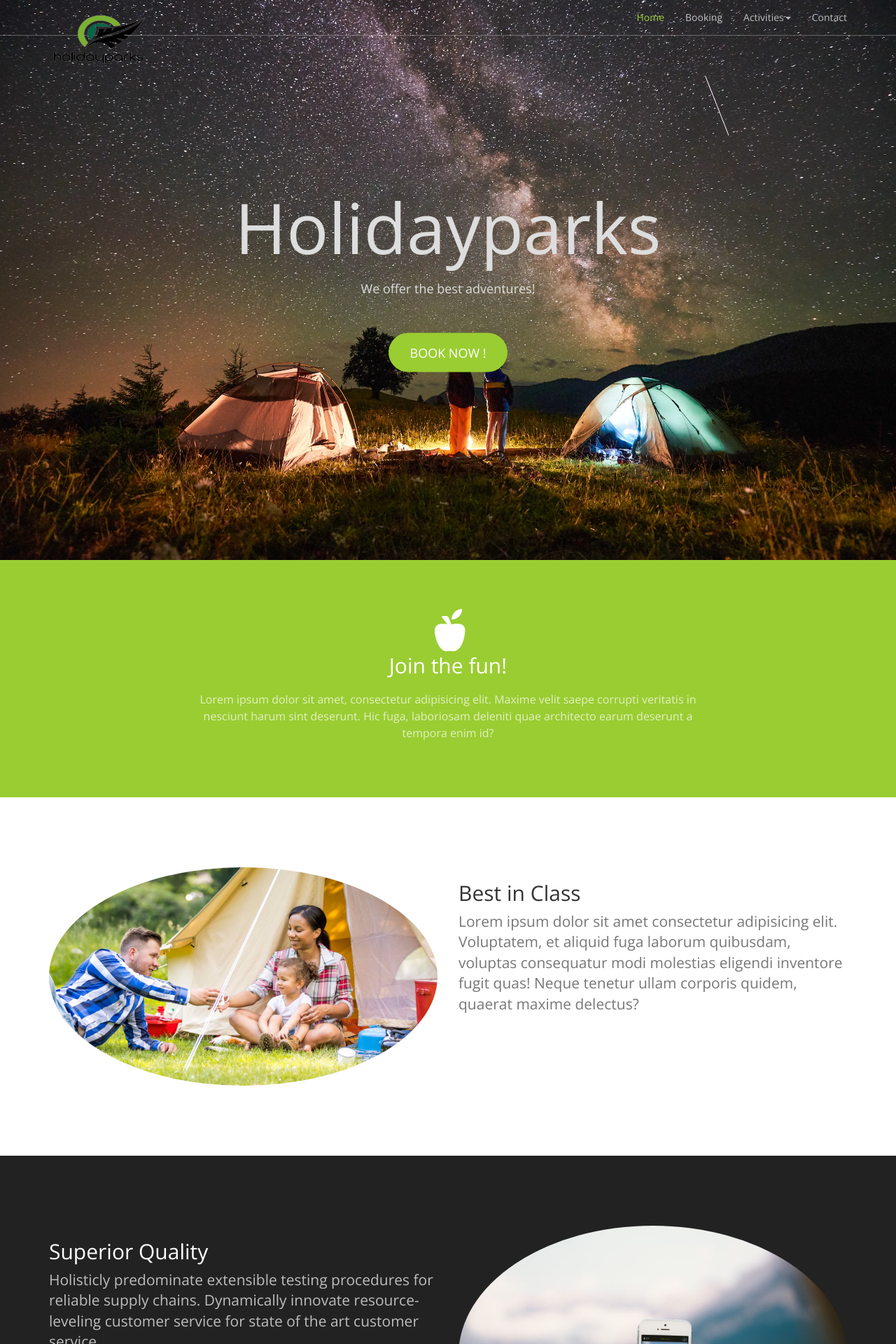
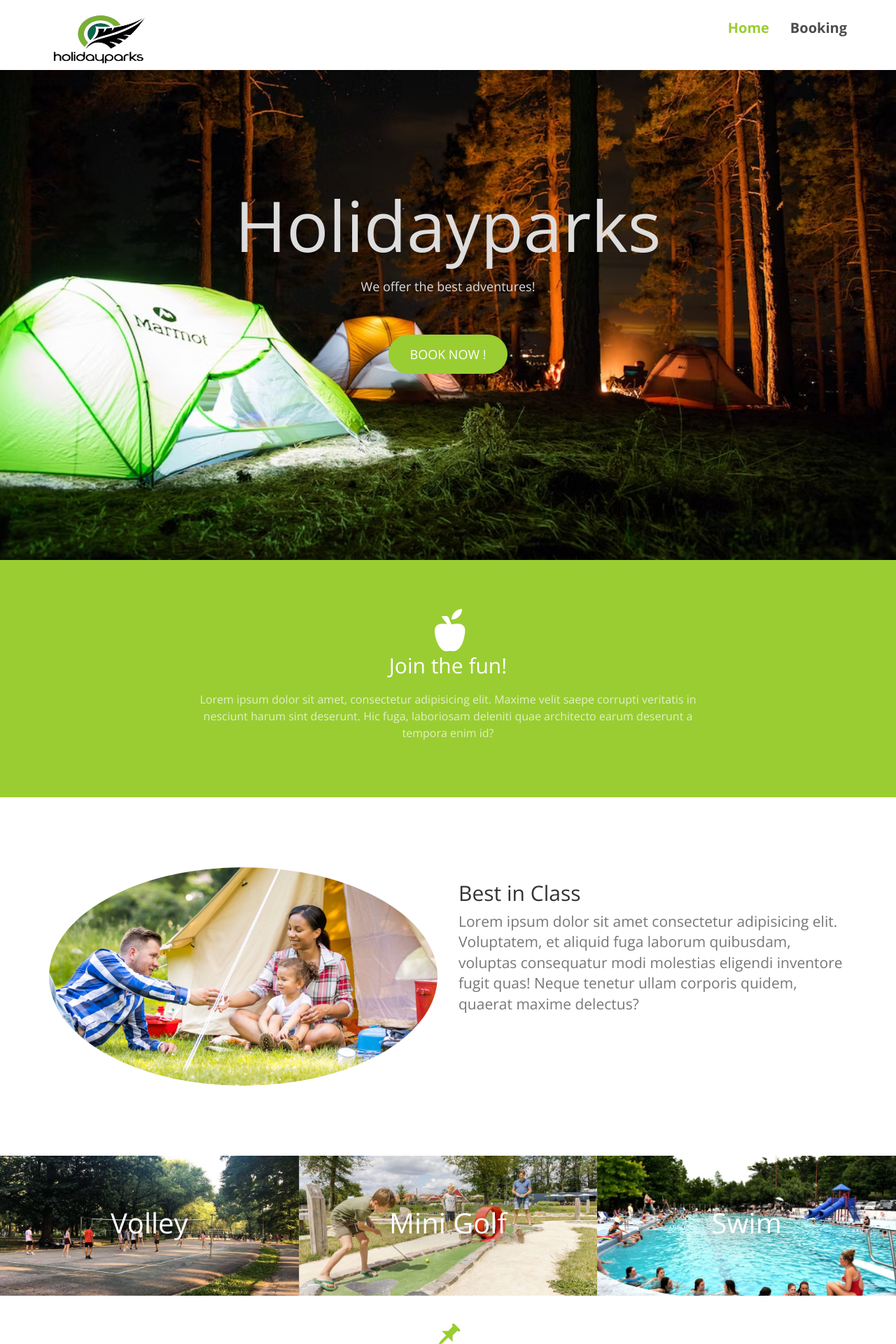
Before and after one commit to solsol1401/Web-Server-CS2, a PHP site: page / in a window 1280 px wide. Shown: the top 1920 px of the page at 70% size. Run offline with PHP 8.4, Linux system fonts and the light colour scheme.

Commit message:
November 2023 changes

```diff
--- a/css/custom.css
+++ b/css/custom.css
@@ -28,7 +28,7 @@ header {
     min-height: auto;
     text-align: center;
     color: #333;
-    background-image: url('../images/camp2.jpg');
+    background-image: url('../images/campbackground.jpg');
     background-position: center;
     -webkit-background-size: cover;
     -moz-background-size: cover;
@@ -52,7 +52,7 @@ header .header-content .header-content-inner h1 {
 }
 
 header .header-content .header-content-inner p {
-    margin-bottom: 50px;
+    margin-bottom: 55px;
     font-size: 16px;
     font-weight: 300;
     color: #ddd;
@@ -133,11 +133,6 @@ header .header-content .header-content-inner p {
     text-align: center;
 }
 
-.promo-item:hover {
-    background-size: 110%;
-    border: 10px solid rgba(255,255,255,0.3);
-    line-height: 160px;
-}
 
 .promo-item h3 {
     font-size: 40px;
@@ -146,7 +141,7 @@ header .header-content .header-content-inner p {
 }
 
 .item-1 {
-	background: url('../images/volleyball1.jpg');
+	background: url('../images/volleyball.jpg');
 	}
 
 .item-2 {
@@ -154,7 +149,7 @@ header .header-content .header-content-inner p {
 	}
 
 .item-3 {
-	background: url('../images/pool.jpg');
+	background: url('../images/swimpool.jpg');
 	}
 
 .item-1,
@@ -235,7 +230,11 @@ header .header-content .header-content-inner p {
 @media(min-width:768px) {
     .navbar-default {
         border-color: rgba(255,255,255,.3);
-        background-color: transparent;
+        background-color: white;
+
+        min-height: 100px;
+        margin-bottom: 20px;
+        border: 1pxx solid transparent;
     }
 
     .navbar-default .navbar-header .navbar-brand {
@@ -250,12 +249,13 @@ header .header-content .header-content-inner p {
 
     .navbar-default .nav > li>a,
     .navbar-default .nav>li>a:focus {
-        color: rgba(255,255,255,.7);
+        color: rgba(0, 0, 0, 0.7);
+
     }
 
     .navbar-default .nav > li>a:hover,
     .navbar-default .nav>li>a:focus:hover {
-        color: #fff;
+        color: yellowgreen;
     }
 
     .navbar-default.affix {
@@ -282,6 +282,13 @@ header .header-content .header-content-inner p {
     .navbar-default.affix .nav > li>a:hover,
     .navbar-default.affix .nav>li>a:focus:hover {
         color: yellowgreen;
+    }
+
+    .navbar-nav>li>a {
+        padding-top: 30px;
+        padding-bottom: 15px;
+        font-size: 20px;
+        font-weight: bold;
     }
 }
 
--- a/index.html
+++ b/index.html
@@ -39,20 +39,12 @@
                     <li class="active">
                         <a href="#">Home</a>
                     </li>
+
                     <li>
                         <a href="Booking/booking-beforelogin.html" target="_blank">Booking</a>
                     </li>
-					<li class="dropdown">
-						<a href="#" class="dropdown-toggle" data-toggle="dropdown" role="button" aria-haspopup="true" aria-expanded="false">Activities<span class="caret"></span></a>
-						<ul class="dropdown-menu" aria-labelledby="about-us">
-							<li><a href="#">Engage</a></li>
-							<li><a href="#">Pontificate</a></li>
-							<li><a href="#">Synergize</a></li>
-						</ul>
-					</li>
-                    <li>
-                        <a href="#">Contact</a>
-                    </li>
+
+
                 </ul>
 
             </div><!-- /.navbar-collapse -->
@@ -102,33 +94,18 @@
     </section>
 
 
-     <section class="content content-2">
-        <div class="container">
-            <div class="row">
-                <div class="col-sm-6">
-                	<h2 class="section-header">Superior Quality</h2>
-                	<p class="lead text-light">Holisticly predominate extensible testing procedures for reliable supply chains. Dynamically innovate resource-leveling customer service for state of the art customer service.</p>
-                	<a href="#" class="btn btn-default btn-lg">Test It</a>
-                </div>
-                <div class="col-sm-6">
-                    <img class="img-responsive img-circle center-block" src="images/iphone.jpg" alt="">
-                </div>
-
-            </div>
-        </div>
-    </section>
 
     <!-- Promos -->
 	<div class="container-fluid">
         <div class="row promo">
-        	<a href="#">
+        	<a>
 				<div class="col-md-4 promo-item item-1">
 					<h3>
 						Volley
 					</h3>
 				</div>
             </a>
-            <a href="#">
+            <a>
 				<div class="col-md-4 promo-item item-2">
 					<h3>
                         Mini Golf
@@ -136,7 +113,7 @@
 				</div>
             </a>
 
-			<a href="#">
+			<a>
 				<div class="col-md-4 promo-item item-3">
 					<h3>
 						Swim
@@ -151,7 +128,7 @@
         <div class="container">
 			<h2 class="section-header"><span class="glyphicon glyphicon-pushpin text-primary"></span><br> Safety </h2>
 			<p class="lead text-muted">Lorem ipsum dolor sit amet consectetur adipisicing elit. Molestiae non consequuntur enim, labore et aliquam velit optio facilis. Ad blanditiis, nihil molestiae obcaecati ipsum aperiam consequuntur ratione cum odit? Dolore.</p>
-                    <a href="#" class="btn btn-primary btn-lg">Check Now</a>
+
             </div>
         </div>
     </section>
```
Also changed, not shown: login.php (+20 -4 lines), images/campbackground.jpg (added), images/swimpool.jpg (added), images/volleyball.jpg (added), register.php (line endings or trailing spaces), users.db.
